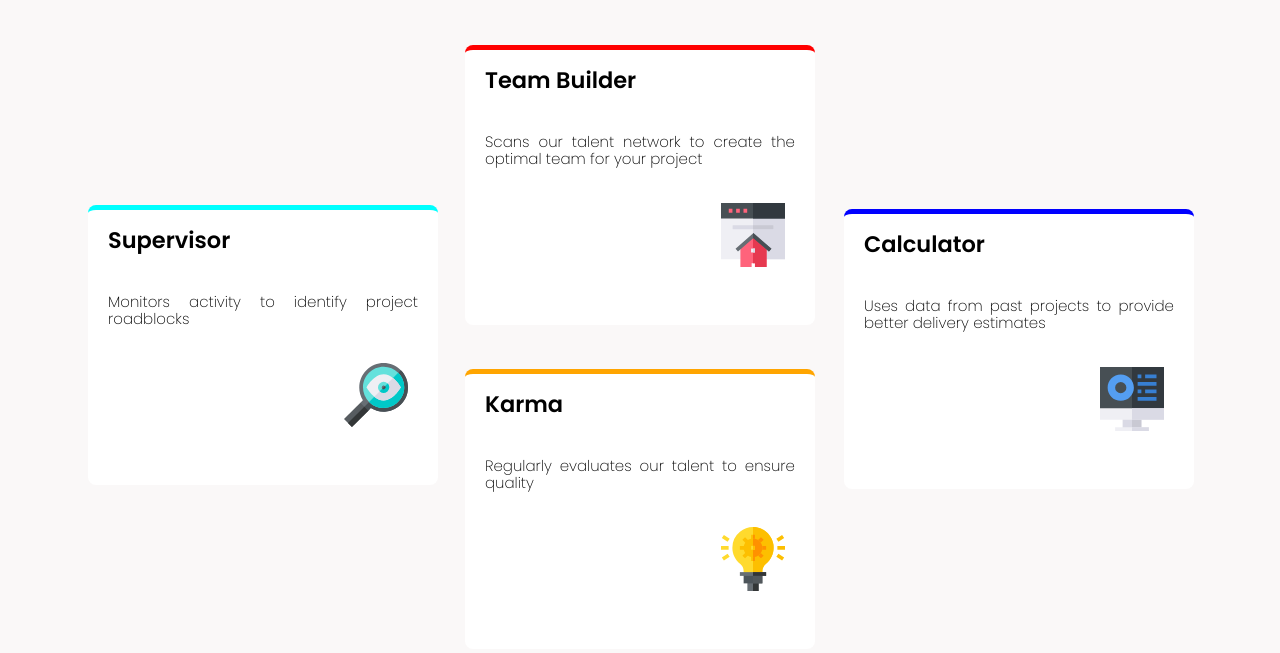
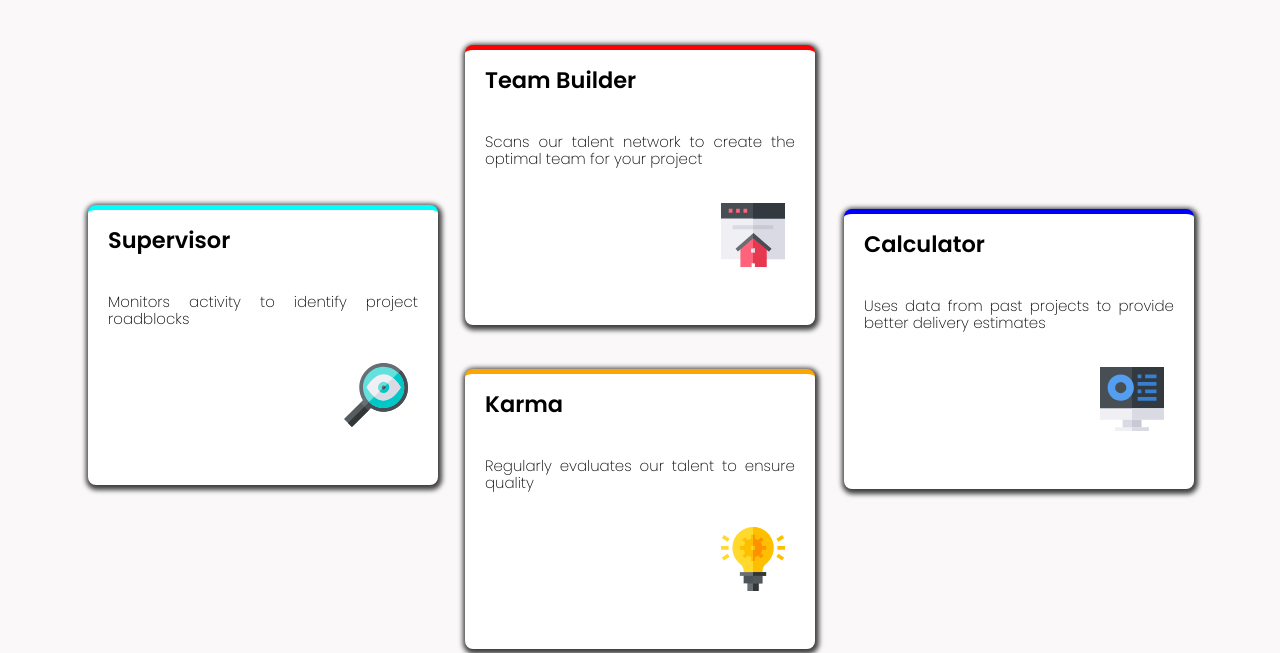
Before and after one commit to J0SEED01/desafio-fourcard, a plain HTML site: page index.html in a window 1280 px wide. Shown: the part 167-820 px from the top of the page. Drawn offline with Linux system fonts and the light colour scheme.

Commit message:
agrege sombras a las cartas

```diff
--- a/css/estilos.css
+++ b/css/estilos.css
@@ -46,6 +46,10 @@ body{
     width: 350px;
     border-radius: 0.5rem;
     background-color: white;
+
+    -webkit-box-shadow: 1px 2px 5px 3px rgba(0,0,0,0.75);
+    -moz-box-shadow: 1px 2px 5px 3px rgba(0,0,0,0.75);
+    box-shadow: 1px 2px 5px 3px rgba(0,0,0,0.75);
 }
 
 .card__title{
```
